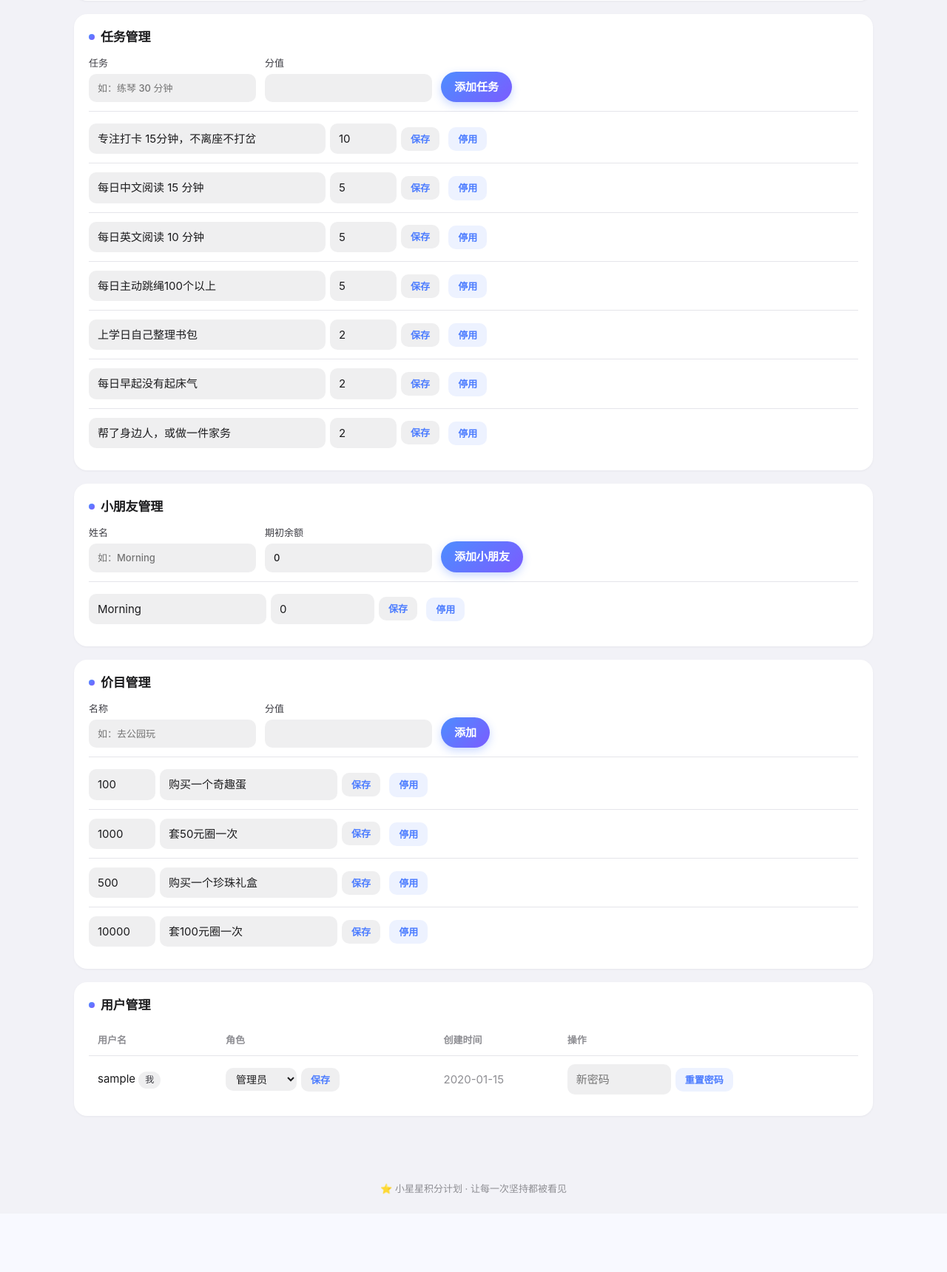
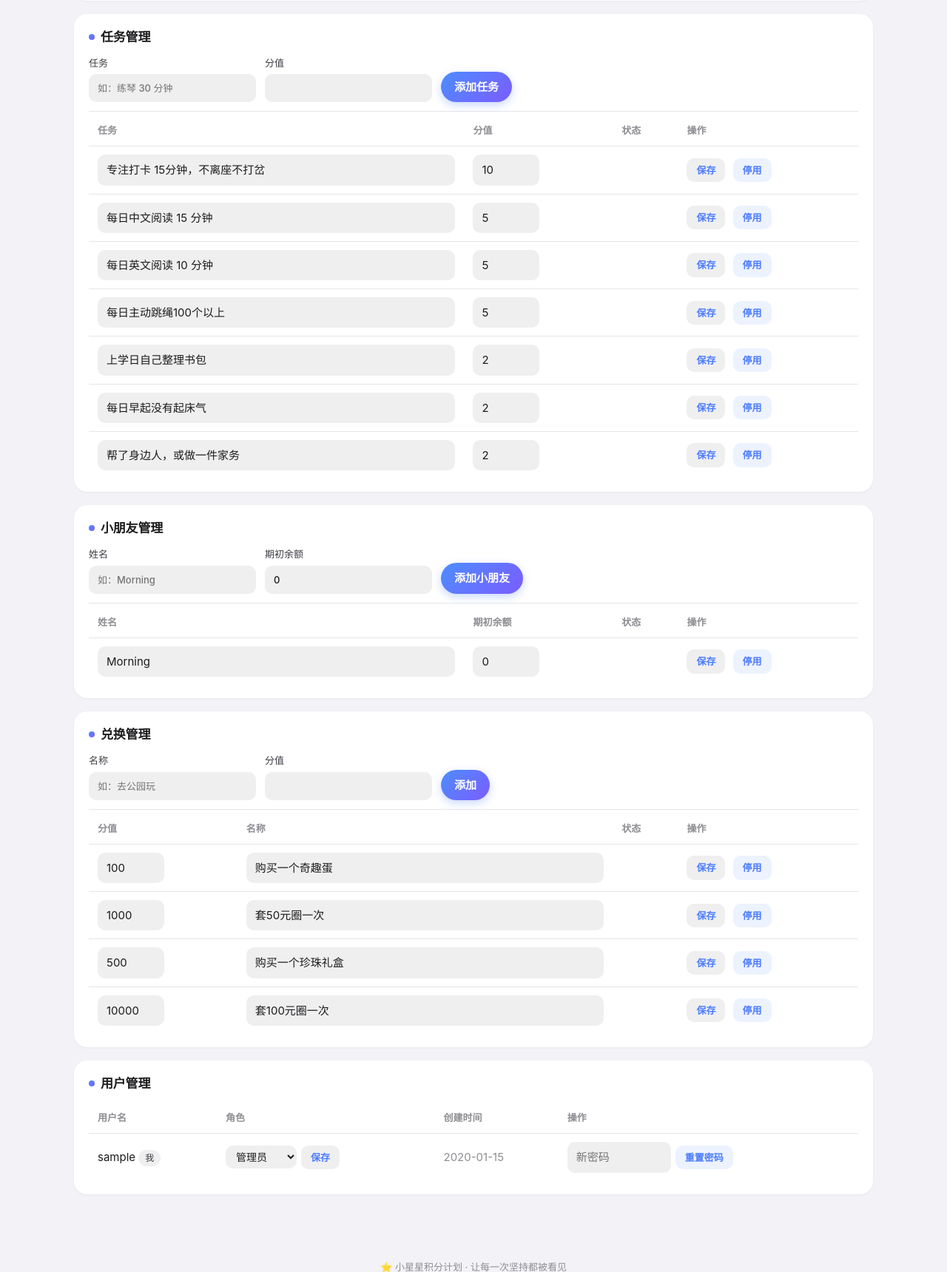
Before and after one commit to wangweitung/kid-points, a Flask app: page /admin/ in a window 1280 px wide. Shown: the part 351-2071 px from the top of the page at 74% size. Before the commit the page ends 1966 px from the top, so only its background shows below. Run offline with Flask 3, Linux system fonts and the light colour scheme; the visitor is signed in with stand-in values (Sample User, id 1); data comes from the database, SQL or seed files in the repository; tables that the repository leaves empty hold one stand-in row (values such as "Sample post").

Commit message:
管理页优化：价目管理更名兑换管理，管理表格改真实列布局与表头对齐，开关与添加行移动端纵向堆叠

```diff
--- a/app/static/style.css
+++ b/app/static/style.css
@@ -564,11 +564,13 @@ input:focus, select:focus, textarea:focus {
 }
 
 /* 整行 colspan 的「表单列表」：桌面端也用块布局，避免表格列宽算法挤压表单 */
-.form-table { display: block; width: 100%; }
-.form-table thead { display: none; }
-.form-table tbody, .form-table tbody tr, .form-table td { display: block; width: 100%; }
-.form-table td { padding: 12px 0; }
-.form-table tbody tr:last-child td { border-bottom: none; }
+/* 管理表格：真实列布局，输入框撑满所在列 */
+.form-table td { vertical-align: middle; }
+.admin-table.form-table input[type="text"] { width: 100%; }
+.admin-table.form-table input[type="number"] { width: 90px; }
+.admin-table .row-actions { white-space: nowrap; }
+.admin-table .row-actions .inline { display: inline-flex; margin-left: 6px; }
+.hidden-form { display: none; }
 .tag-daily { background: var(--primary-soft); color: var(--primary-dark); }
 .tag-redeem { background: rgba(255, 45, 85, 0.12); color: #d81e4f; }
 .tag-off { background: rgba(255, 59, 48, 0.12); color: var(--danger); }
@@ -848,9 +850,14 @@ code {
   .pb-table tfoot td[colspan] { flex: 1 1 auto; font-weight: 700; }
   .pb-table tfoot td:not([colspan]) { flex: 0 0 auto; margin-left: 12px; text-align: right; font-weight: 700; }
 
+  /* 开关按钮与添加表单：手机端纵向堆叠 */
+  .switch-row .btn { flex: 1 1 100%; }
+  .table-add { flex-direction: column; gap: 10px; }
+  .table-add label { display: flex; flex-direction: column; gap: 4px; font-size: 13px; color: var(--ink-2); }
+  .table-add .btn { width: 100%; }
+
   .admin-table thead { display: none; }
   /* 每条记录压成一行：输入框 + 按钮 + 标签横排，仅在放不下时换行 */
-  /* 用 tbody tr 提高权重，避免被 .form-table tbody tr 的 display:block 覆盖 */
   .admin-table tbody tr {
     display: flex;
     flex-wrap: wrap;
@@ -861,6 +868,9 @@ code {
   }
   .admin-table tbody tr:last-child { border-bottom: none; }
   .admin-table.data-table td { display: contents; }
+  /* 真实列布局表格里的输入框直接成为行的 flex 项 */
+  .admin-table input[type="text"], .admin-table input[type="number"] { flex: 1 1 110px; width: auto; min-width: 0; }
+  .admin-table input[type="number"] { flex: 0 1 90px; }
   .admin-table .inline-form {
     display: flex;
     align-items: center;
@@ -873,8 +883,7 @@ code {
   .admin-table .inline-form input.w-90 { flex: 0 1 64px; }
   .admin-table .inline-form input.w-140 { flex: 0 1 90px; }
   .admin-table .inline-form select { flex: 1 1 110px; min-width: 0; }
-  .admin-table .inline { display: flex; margin: 0; flex: 0 0 auto; }
-  .admin-table .inline form { display: flex; align-items: center; gap: 6px; }
+  .admin-table .inline { display: flex; margin: 0; flex: 0 0 auto; align-items: center; }
   .admin-table .tag { flex: 0 0 auto; }
   .admin-table .muted { font-size: 12px; }
 }
--- a/app/templates/admin.html
+++ b/app/templates/admin.html
@@ -46,14 +46,11 @@
     <tbody>
       {% for t in tasks %}
       <tr class="{% if not t['active'] %}row-inactive{% endif %}">
-        <td colspan="4">
-          <form method="post" action="{{ url_for('admin.task_update') }}" class="inline-form">
-            <input type="hidden" name="csrf_token" value="{{ csrf_token() }}">
-            <input type="hidden" name="id" value="{{ t['id'] }}">
-            <input type="text" name="name" value="{{ t['name'] }}" class="w-320" title="任务名">
-            <input type="number" name="value" value="{{ t['value']|int if t['value'] == t['value']|int else t['value'] }}" min="0.5" step="0.5" class="w-90" title="分值">
-            <button type="submit" class="btn btn-small">保存</button>
-          </form>
+        <td><input type="text" name="name" form="task-edit-{{ t['id'] }}" value="{{ t['name'] }}" title="任务名"></td>
+        <td><input type="number" name="value" form="task-edit-{{ t['id'] }}" value="{{ t['value']|int if t['value'] == t['value']|int else t['value'] }}" min="0.5" step="0.5" title="分值"></td>
+        <td>{% if not t['active'] %}<span class="tag tag-off">已停用</span>{% endif %}</td>
+        <td class="row-actions">
+          <button type="submit" form="task-edit-{{ t['id'] }}" class="btn btn-small">保存</button>
           <form method="post" action="{{ url_for('admin.task_toggle') }}" class="inline">
             <input type="hidden" name="csrf_token" value="{{ csrf_token() }}">
             <input type="hidden" name="id" value="{{ t['id'] }}">
@@ -61,12 +58,17 @@
               {% if t['active'] %}停用{% else %}启用{% endif %}
             </button>
           </form>
-          {% if not t['active'] %}<span class="tag tag-off">已停用</span>{% endif %}
         </td>
       </tr>
       {% endfor %}
     </tbody>
   </table>
+  {% for t in tasks %}
+  <form id="task-edit-{{ t['id'] }}" method="post" action="{{ url_for('admin.task_update') }}" class="hidden-form">
+    <input type="hidden" name="csrf_token" value="{{ csrf_token() }}">
+    <input type="hidden" name="id" value="{{ t['id'] }}">
+  </form>
+  {% endfor %}
   </div>
 </div>
 
@@ -84,15 +86,11 @@
     <tbody>
       {% for c in children %}
       <tr class="{% if not c['active'] %}row-inactive{% endif %}">
-        <td colspan="4">
-          <form method="post" action="{{ url_for('admin.child_update') }}" class="inline-form">
-            <input type="hidden" name="csrf_token" value="{{ csrf_token() }}">
-            <input type="hidden" name="id" value="{{ c['id'] }}">
-            <input type="text" name="name" value="{{ c['name'] }}" class="w-240" title="姓名">
-            <input type="number" name="initial_balance" value="{{ c['initial_balance']|fmt }}" min="0" step="1" class="w-140" title="期初余额">
-            <input type="hidden" name="active" value="{{ 1 if c['active'] else 0 }}">
-            <button type="submit" class="btn btn-small">保存</button>
-          </form>
+        <td><input type="text" name="name" form="child-edit-{{ c['id'] }}" value="{{ c['name'] }}" title="姓名"></td>
+        <td><input type="number" name="initial_balance" form="child-edit-{{ c['id'] }}" value="{{ c['initial_balance']|fmt }}" min="0" step="1" title="期初余额"></td>
+        <td>{% if not c['active'] %}<span class="tag tag-off">已停用</span>{% endif %}</td>
+        <td class="row-actions">
+          <button type="submit" form="child-edit-{{ c['id'] }}" class="btn btn-small">保存</button>
           <form method="post" action="{{ url_for('admin.child_update') }}" class="inline">
             <input type="hidden" name="csrf_token" value="{{ csrf_token() }}">
             <input type="hidden" name="id" value="{{ c['id'] }}">
@@ -108,11 +106,18 @@
       {% endfor %}
     </tbody>
   </table>
+  {% for c in children %}
+  <form id="child-edit-{{ c['id'] }}" method="post" action="{{ url_for('admin.child_update') }}" class="hidden-form">
+    <input type="hidden" name="csrf_token" value="{{ csrf_token() }}">
+    <input type="hidden" name="id" value="{{ c['id'] }}">
+    <input type="hidden" name="active" value="{{ 1 if c['active'] else 0 }}">
+  </form>
+  {% endfor %}
   </div>
 </div>
 
 <div class="card">
-  <h2>价目管理</h2>
+  <h2>兑换管理</h2>
   <form method="post" action="{{ url_for('views.catalog_add') }}" class="form-row table-add">
     <input type="hidden" name="csrf_token" value="{{ csrf_token() }}">
     <label>名称 <input type="text" name="name" placeholder="如：去公园玩" required></label>
@@ -125,14 +130,11 @@
     <tbody>
       {% for item in all_items %}
       <tr class="{% if not item['active'] %}row-inactive{% endif %}">
-        <td colspan="4">
-          <form method="post" action="{{ url_for('views.catalog_update') }}" class="inline-form">
-            <input type="hidden" name="csrf_token" value="{{ csrf_token() }}">
-            <input type="hidden" name="id" value="{{ item['id'] }}">
-            <input type="number" name="price" value="{{ item['price']|int if item['price'] == item['price']|int else item['price'] }}" min="1" step="1" class="w-90" title="分值">
-            <input type="text" name="name" value="{{ item['name'] }}" class="w-240" title="名称">
-            <button type="submit" class="btn btn-small">保存</button>
-          </form>
+        <td><input type="number" name="price" form="item-edit-{{ item['id'] }}" value="{{ item['price']|int if item['price'] == item['price']|int else item['price'] }}" min="1" step="1" title="分值"></td>
+        <td><input type="text" name="name" form="item-edit-{{ item['id'] }}" value="{{ item['name'] }}" title="名称"></td>
+        <td>{% if not item['active'] %}<span class="tag tag-off">已停用</span>{% endif %}</td>
+        <td class="row-actions">
+          <button type="submit" form="item-edit-{{ item['id'] }}" class="btn btn-small">保存</button>
           <form method="post" action="{{ url_for('views.catalog_toggle') }}" class="inline">
             <input type="hidden" name="csrf_token" value="{{ csrf_token() }}">
             <input type="hidden" name="id" value="{{ item['id'] }}">
@@ -140,12 +142,17 @@
               {% if item['active'] %}停用{% else %}启用{% endif %}
             </button>
           </form>
-          {% if not item['active'] %}<span class="tag tag-off">已停用</span>{% endif %}
         </td>
       </tr>
       {% endfor %}
     </tbody>
   </table>
+  {% for item in all_items %}
+  <form id="item-edit-{{ item['id'] }}" method="post" action="{{ url_for('views.catalog_update') }}" class="hidden-form">
+    <input type="hidden" name="csrf_token" value="{{ csrf_token() }}">
+    <input type="hidden" name="id" value="{{ item['id'] }}">
+  </form>
+  {% endfor %}
   </div>
 </div>
 
--- a/app/templates/passbook.html
+++ b/app/templates/passbook.html
@@ -99,7 +99,7 @@
       </form>
     </div>
     {% else %}
-    <p class="muted">还没有兑换商品，请到「管理 → 价目管理」添加。</p>
+    <p class="muted">还没有兑换商品，请到「管理 → 兑换管理」添加。</p>
     {% endfor %}
   </div>
 </div>
```
